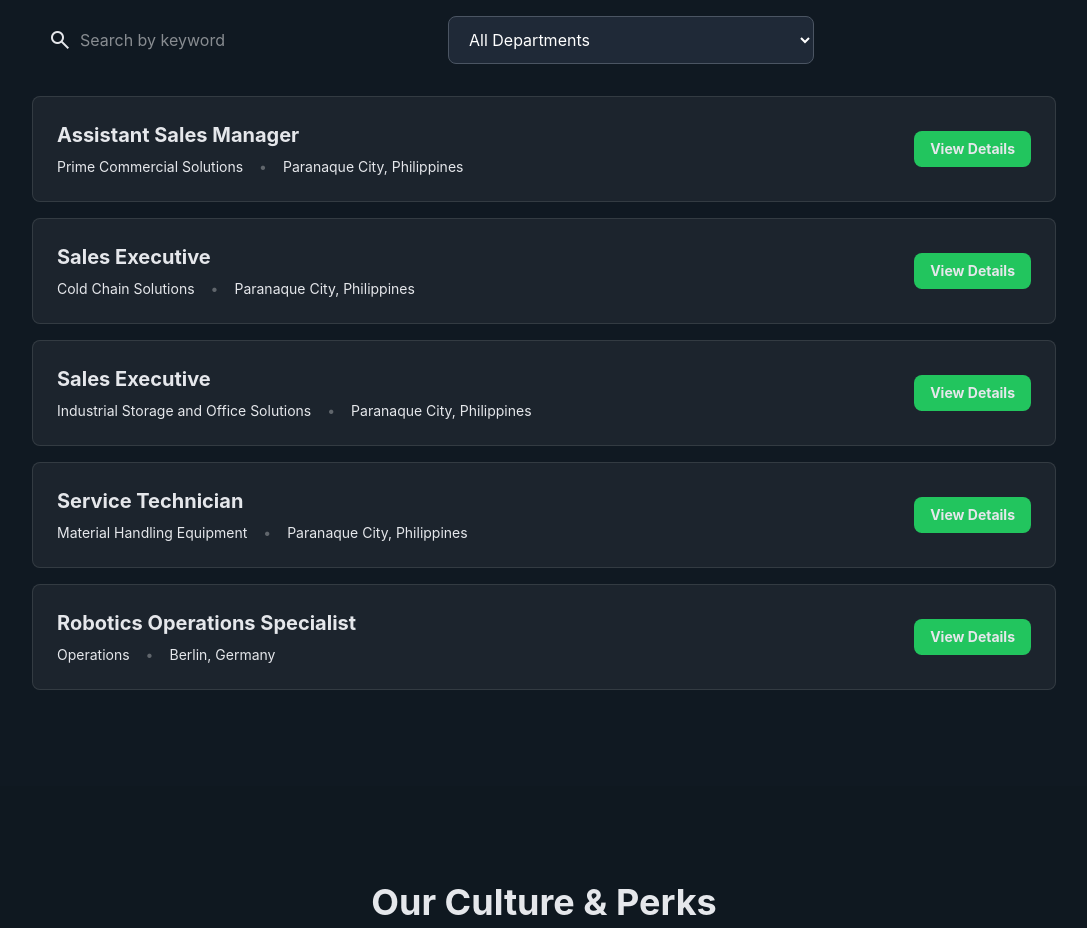
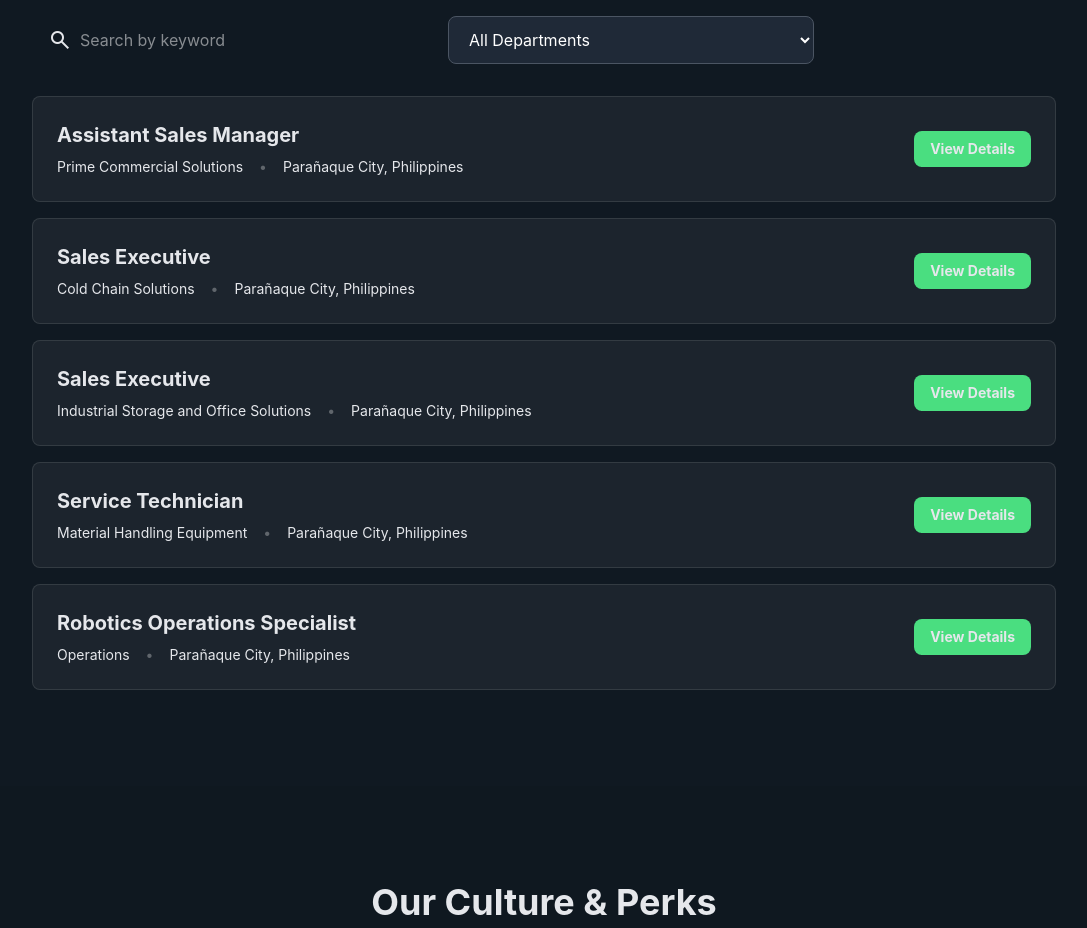
Before and after one commit to Prime-Sales-Incorporated/primesalesinc-website, a React (Create React App) app: page /careers in a window 1280 px wide. Shown: the part 780-1708 px from the top of the page, without its empty margins (96-1183 px from the left). Built offline with nearby package versions, Linux system fonts and the light colour scheme.

Commit message:
Update careers-page.jsx

```diff
--- a/src/website pages/careers-page.jsx
+++ b/src/website pages/careers-page.jsx
@@ -19,7 +19,7 @@
     {
       title: "Assistant Sales Manager",
       dept: "Prime Commercial Solutions",
-      loc: "Paranaque City, Philippines",
+      loc: "Parañaque City, Philippines",
     },
     // {
     //   title: "Sales Executive",
@@ -29,22 +29,22 @@
     {
       title: "Sales Executive",
       dept: "Cold Chain Solutions",
-      loc: "Paranaque City, Philippines",
+      loc: "Parañaque City, Philippines",
     },
     {
       title: "Sales Executive",
       dept: "Industrial Storage and Office Solutions",
-      loc: "Paranaque City, Philippines",
+      loc: "Parañaque City, Philippines",
     },
     {
       title: "Service Technician",
       dept: "Material Handling Equipment",
-      loc: "Paranaque City, Philippines",
+      loc: "Parañaque City, Philippines",
     },
     {
       title: "Robotics Operations Specialist",
       dept: "Operations",
-      loc: "Berlin, Germany",
+      loc: "Parañaque City, Philippines",
     },
   ];
 
@@ -151,7 +151,7 @@
                     </div>
                   </div>
                   <a
-                    className="px-4 py-2 rounded-lg bg-green-500 text-sm font-bold hover:bg-opacity-90 transition-colors"
+                    className="px-4 py-2 rounded-lg bg-green-400 text-sm font-bold hover:bg-opacity-90 transition-colors"
                     href="#"
                   >
                     View Details
@@ -213,8 +213,8 @@
                 key={i}
                 className="flex flex-col items-center text-center p-6"
               >
-                <div className="flex items-center justify-center h-16 w-16 rounded-full bg-primary/20 mb-4">
-                  <span className="material-symbols-outlined text-primary text-4xl">
+                <div className="flex items-center justify-center h-16 w-16 rounded-full bg-green-400 dark:bg-primary/20 mb-4">
+                  <span className="material-symbols-outlined text-black/80 dark:text-primary text-4xl">
                     {b.icon}
                   </span>
                 </div>
```
